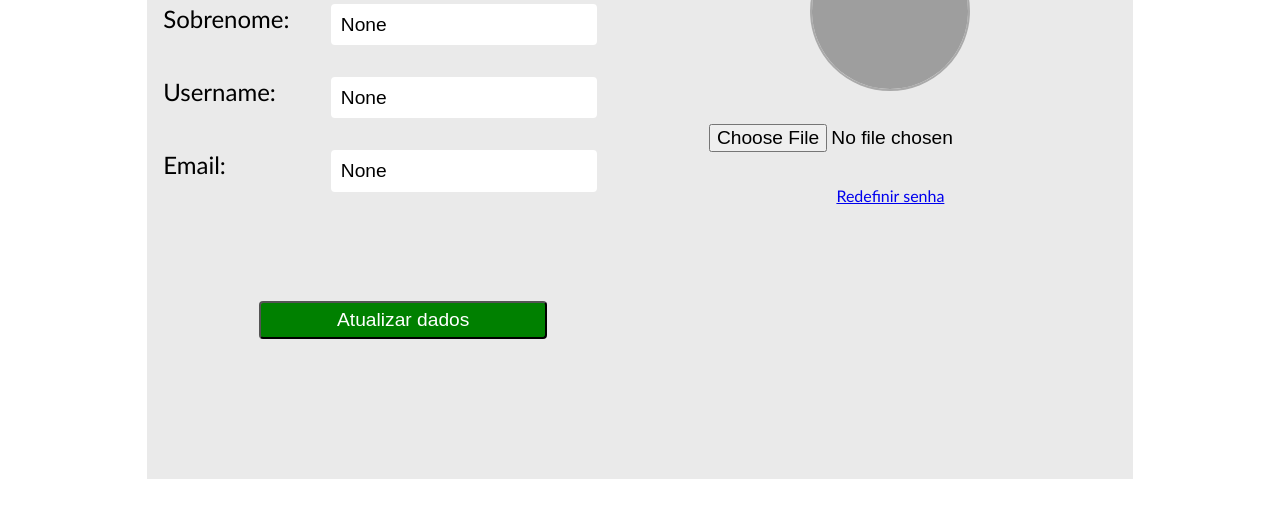
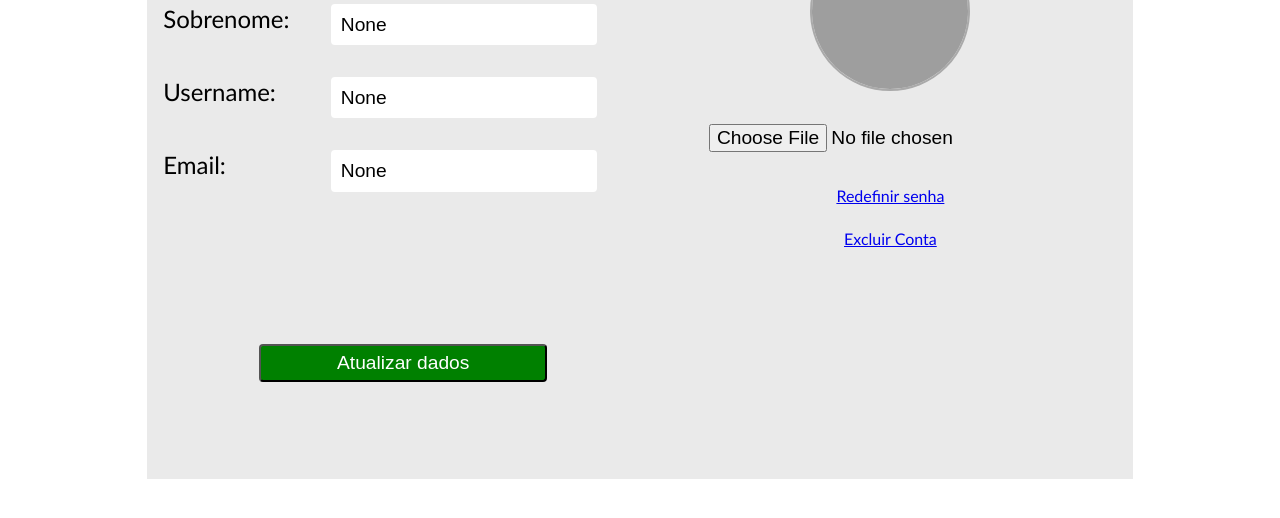
Before and after one commit to mateushildebrando/Projeto2k25, a Flask app: page /perfil in a window 1280 px wide. Shown: the part 239-757 px from the top of the page. Run offline with Flask 3, Linux system fonts and the light colour scheme; grey boxes are pictures that could not be loaded.

Commit message:
Add files via upload

```diff
--- a/Templates/perfil.html
+++ b/Templates/perfil.html
@@ -41,6 +41,7 @@
                         <img src="{{ session.get('foto_perfil')}}" alt="Foto de perfil" class="foto-perfil">
                         <input type="file" name="foto_perfil" accept="image/*">
                         <a href="{{url_for('esqueci_senha')}}" class="forgot-link">Redefinir senha</a>
+                        <a href="{{url_for('excluir_conta')}}" class="forgot-link">Excluir Conta</a>
 
                     </div>
                 </div>
```
